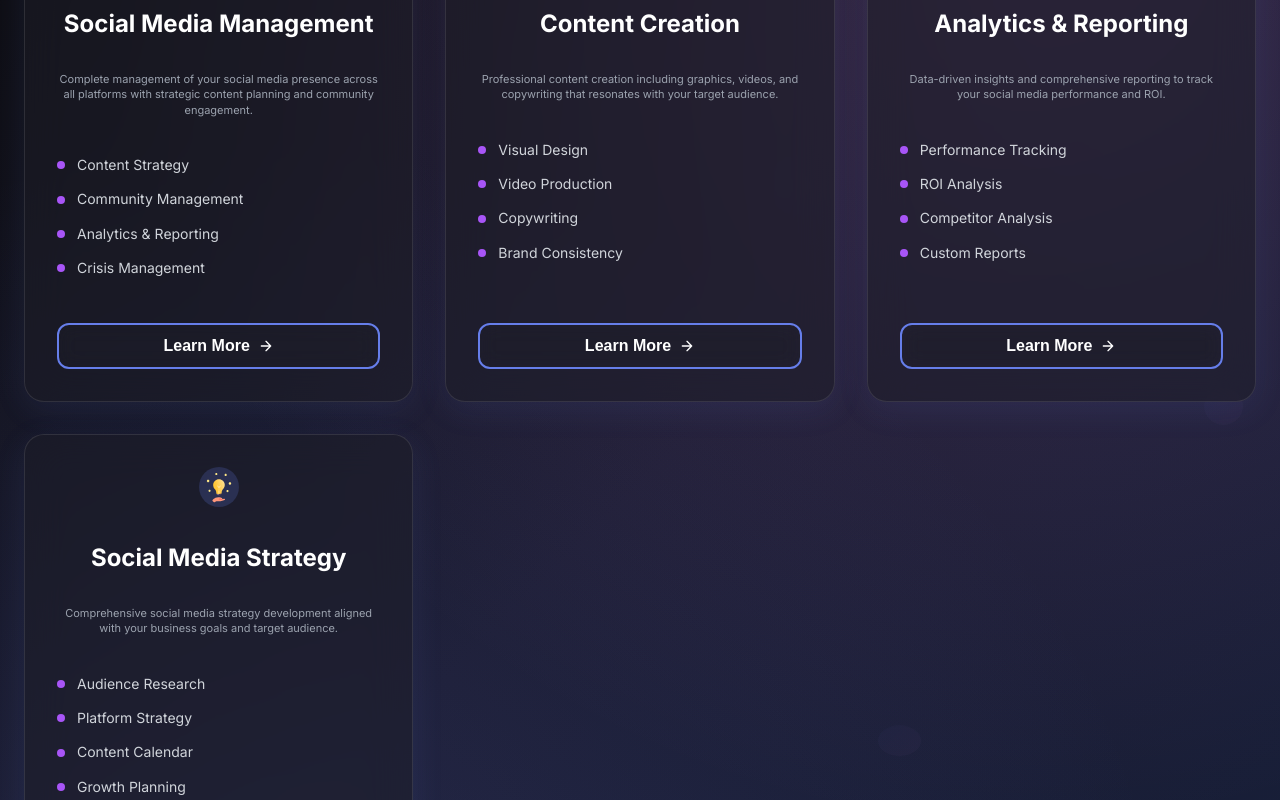
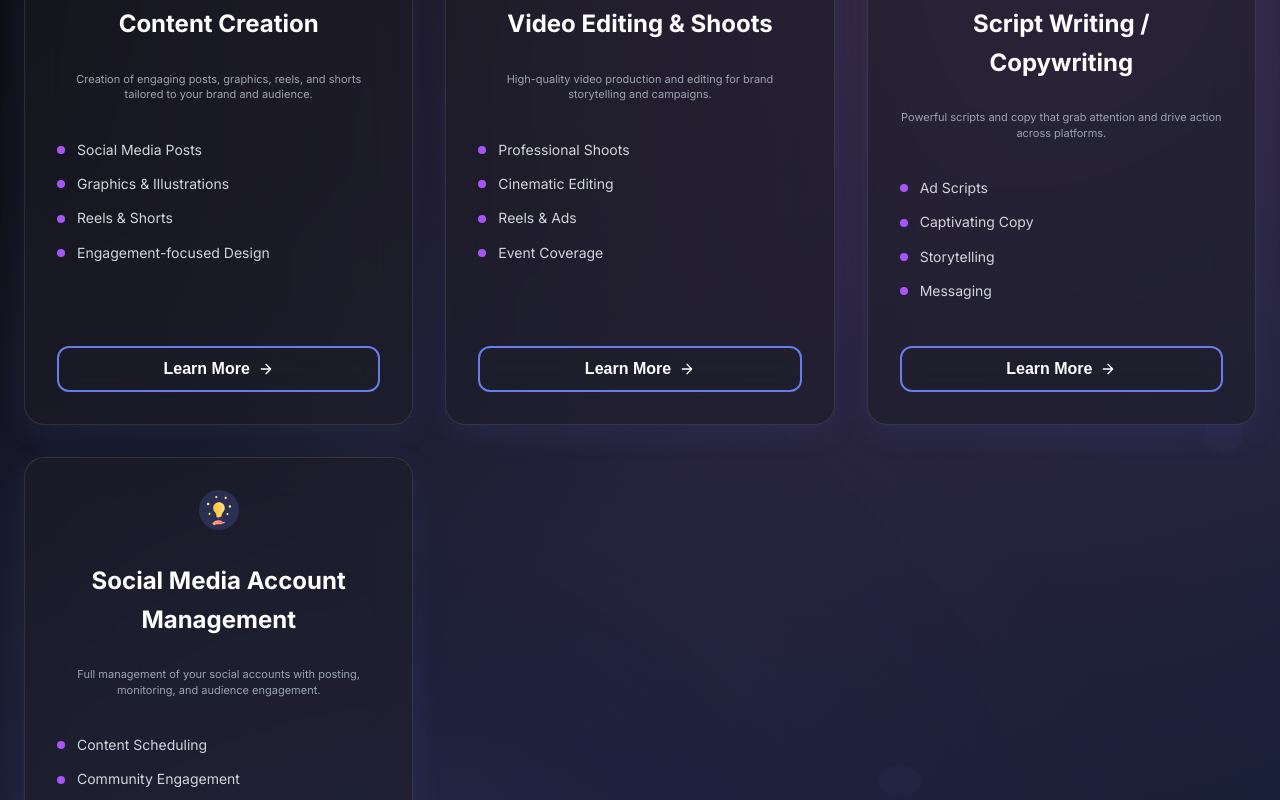
Before and after one commit to vatsal594/SocialZeal, a React (Vite) app: page / in a window 1280 px wide. Shown: the part 1380-2180 px from the top of the page. Built offline with nearby package versions, Linux system fonts and the light colour scheme.

Commit message:
Contact,Portfolio,Services,Testimonials All Updated

```diff
--- a/src/components/Contact.jsx
+++ b/src/components/Contact.jsx
@@ -17,6 +17,7 @@ import {
   Sparkles,
   ChevronRight,
   Loader2,
+  TrendingUp,
 } from "lucide-react";
 import "./Contact.css";
 
@@ -123,31 +124,41 @@ const Contact = () => {
     {
       name: "Social Media",
       icon: Megaphone,
-      description: "Complete management of your social presence",
+      description: "End-to-end management of your social media presence",
     },
     {
       name: "Content Creation",
       icon: Palette,
-      description: "Engaging content tailored to your brand",
+      description: "High-quality posts, graphics, and creative brand content",
     },
     {
-      name: "Paid Ads",
+      name: "Video Editing",
       icon: BarChart3,
-      description: "Strategic ad campaigns for maximum ROI",
+      description: "Professional editing for ads, reels, and brand videos",
     },
     {
-      name: "Analytics",
+      name: "Analytics & Reporting",
+      icon: TrendingUp,
+      description: "Data-driven insights to track and optimize performance",
+    },
+    {
+      name: "Brand Strategy",
+      icon: Sparkles,
+      description: "Comprehensive strategy to strengthen brand identity",
+    },
+    {
+      name: "Other's",
       icon: Target,
-      description: "Data-driven insights for your strategy",
+      description: "Custom solutions tailored to your unique business needs",
     },
   ];
 
   const budgets = [
-    "$500 - $1,000",
-    "$1,000 - $2,500",
-    "$2,500 - $5,000",
-    "$5,000 - $10,000",
-    "$10,000+",
+    "₹1,000 - ₹5,000  ($12 - $60)",
+    "₹5,000 - ₹10,000  ($60 - $120)",
+    "₹10,000 - ₹25,000  ($120 - $300)",
+    "₹25,000 - ₹50,000  ($300 - $600)",
+    "₹50,000+  ($600+)",
   ];
 
   const timelines = [
@@ -356,7 +367,7 @@ const Contact = () => {
                         </div>
 
                         <div className="contact-form-group">
-                          <label className="contact-form-label">Company</label>
+                          <label className="contact-form-label">Company / Brand</label>
                           <input
                             type="text"
                             name="company"
--- a/src/components/Portfolio.css
+++ b/src/components/Portfolio.css
@@ -187,22 +187,28 @@
   color: white;
 }
 
-.sort-container {
-  position: relative;
-}
-
 .sort-select {
-  background: rgba(255, 255, 255, 0.05);
-  border: 1px solid rgba(255, 255, 255, 0.1);
-  border-radius: 100px;
-  padding: 0.5rem 1rem;
+  background: linear-gradient(135deg, #6366f1 0%, #8b5cf6 100%);
+  border: none;
+  border-radius: 0.75rem;
+  padding: 0.6rem 2.5rem 0.6rem 1rem;
   color: white;
   font-size: 0.9rem;
-  backdrop-filter: blur(10px);
+  font-weight: 500;
   cursor: pointer;
   outline: none;
   appearance: none;
-  padding-right: 2.5rem;
+  box-shadow: 0 4px 12px rgba(99, 102, 241, 0.3);
+  transition: all 0.2s ease;
+}
+
+.sort-select:hover {
+  box-shadow: 0 6px 16px rgba(139, 92, 246, 0.4);
+  transform: translateY(-1px);
+}
+
+.sort-select:focus {
+  box-shadow: 0 0 0 2px rgba(139, 92, 246, 0.6);
 }
 
 .sort-container::after {
@@ -211,9 +217,15 @@
   right: 1rem;
   top: 50%;
   transform: translateY(-50%);
-  color: #9ca3af;
-  font-size: 0.7rem;
+  color: white;
+  font-size: 0.75rem;
   pointer-events: none;
+}
+.sort-select option {
+  background: #1e1e2f; /* dark background */
+  color: #ffffff; /* white text */
+  border-radius: 0.5rem;
+  padding: 0.4rem 0.8rem;
 }
 
 .portfolio-filters {
@@ -298,8 +310,8 @@
 }
 
 .portfolio-card.featured {
-  border-color: rgba(255, 215, 0, 0.3);
-  box-shadow: 0 8px 32px rgba(255, 215, 0, 0.2);
+  border-color: rgba(139, 92, 246, 0.4); /* purple border */
+  box-shadow: 0 8px 32px rgba(99, 102, 241, 0.25); /* indigo glow */
 }
 
 .portfolio-card:hover {
@@ -317,13 +329,13 @@
   align-items: center;
   gap: 0.25rem;
   padding: 0.35rem 0.75rem;
-  background: linear-gradient(135deg, #ffd700 0%, #ffa500 100%);
-  color: #000;
+  background: linear-gradient(135deg, #8b5cf6 0%, #6366f1 100%);
+  color: #fff;
   border-radius: 100px;
   font-size: 0.7rem;
   font-weight: 600;
   z-index: 2;
-  box-shadow: 0 4px 12px rgba(255, 215, 0, 0.3);
+  box-shadow: 0 4px 12px rgba(99, 102, 241, 0.3);
 }
 
 .card-image-container {
--- a/src/components/Portfolio.jsx
+++ b/src/components/Portfolio.jsx
@@ -45,8 +45,8 @@ const Portfolio = () => {
   const projects = [
     {
       id: 1,
-      category: "social",
-      title: "TechStart Social Media Campaign",
+      category: "Social",
+      title: "Corporate Shoot",
       description:
         "Complete social media transformation for a tech startup, resulting in 300% follower growth and increased engagement across all platforms. We implemented a comprehensive content strategy with A/B testing and data-driven optimizations.",
       image:
--- a/src/components/Services.jsx
+++ b/src/components/Services.jsx
@@ -19,17 +19,17 @@ const Services = () => {
       icon: (
         <Lottie animationData={socialAnim} loop={true} style={{ height: 48 }} />
       ),
-      title: "Social Media Management",
+      title: "Content Creation",
       description:
-        "Complete management of your social media presence across all platforms with strategic content planning and community engagement.",
+        "Creation of engaging posts, graphics, reels, and shorts tailored to your brand and audience.",
       features: [
-        "Content Strategy",
-        "Community Management",
-        "Analytics & Reporting",
-        "Crisis Management",
+        "Social Media Posts",
+        "Graphics & Illustrations",
+        "Reels & Shorts",
+        "Engagement-focused Design",
       ],
-      color: "from-pink-500 to-purple-500",
-      gradient: "linear-gradient(135deg, #ec4899 0%, #8b5cf6 100%)",
+      color: "from-blue-500 to-purple-500",
+      gradient: "linear-gradient(135deg, #3b82f6 0%, #8b5cf6 100%)",
     },
     {
       icon: (
@@ -39,17 +39,17 @@ const Services = () => {
           style={{ height: 48 }}
         />
       ),
-      title: "Content Creation",
+      title: "Video Editing & Shoots",
       description:
-        "Professional content creation including graphics, videos, and copywriting that resonates with your target audience.",
+        "High-quality video production and editing for brand storytelling and campaigns.",
       features: [
-        "Visual Design",
-        "Video Production",
-        "Copywriting",
-        "Brand Consistency",
+        "Professional Shoots",
+        "Cinematic Editing",
+        "Reels & Ads",
+        "Event Coverage",
       ],
-      color: "from-blue-500 to-cyan-500",
-      gradient: "linear-gradient(135deg, #3b82f6 0%, #06b6d4 100%)",
+      color: "from-cyan-500 to-blue-500",
+      gradient: "linear-gradient(135deg, #06b6d4 0%, #3b82f6 100%)",
     },
     {
       icon: (
@@ -59,17 +59,12 @@ const Services = () => {
           style={{ height: 48 }}
         />
       ),
-      title: "Analytics & Reporting",
+      title: "Script Writing / Copywriting",
       description:
-        "Data-driven insights and comprehensive reporting to track your social media performance and ROI.",
-      features: [
-        "Performance Tracking",
-        "ROI Analysis",
-        "Competitor Analysis",
-        "Custom Reports",
-      ],
-      color: "from-green-500 to-emerald-500",
-      gradient: "linear-gradient(135deg, #10b981 0%, #059669 100%)",
+        "Powerful scripts and copy that grab attention and drive action across platforms.",
+      features: ["Ad Scripts", "Captivating Copy", "Storytelling", "Messaging"],
+      color: "from-indigo-500 to-purple-500",
+      gradient: "linear-gradient(135deg, #4f46e5 0%, #7c3aed 100%)",
     },
 
     {
@@ -80,17 +75,17 @@ const Services = () => {
           style={{ height: 48 }}
         />
       ),
-      title: "Social Media Strategy",
+      title: "Social Media Account Management",
       description:
-        "Comprehensive social media strategy development aligned with your business goals and target audience.",
+        "Full management of your social accounts with posting, monitoring, and audience engagement.",
       features: [
-        "Audience Research",
-        "Platform Strategy",
-        "Content Calendar",
-        "Growth Planning",
+        "Content Scheduling",
+        "Community Engagement",
+        "Performance Tracking",
+        "Growth Strategy",
       ],
-      color: "from-yellow-500 to-orange-500",
-      gradient: "linear-gradient(135deg, #eab308 0%, #f97316 100%)",
+      color: "from-purple-500 to-cyan-500",
+      gradient: "linear-gradient(135deg, #8b5cf6 0%, #3b82f6 100%)",
     },
   ];
 
--- a/src/components/Testimonials.jsx
+++ b/src/components/Testimonials.jsx
@@ -32,7 +32,7 @@ const Testimonials = () => {
       position: "CEO, TechStart",
       company: "TechStart Inc.",
       avatar:
-        "https://images.unsplash.com/photo-1494790108755-2616b612b786?ixlib=rb-4.0.3&auto=format&fit=crop&w=400&q=80",
+        "https://images.unsplash.com/photo-1534528741775-53994a69daeb?q=80&w=1964&auto=format&fit=crop&ixlib=rb-4.1.0&ixid=M3wxMjA3fDB8MHxwaG90by1wYWdlfHx8fGVufDB8fHx8fA%3D%3D",
       rating: 5,
       text: "SocialZeal transformed our social media presence completely. We saw a 300% increase in followers and 5x more engagement. Their strategic approach and creative content have been game-changing for our brand.",
       stats: { followers: "+300%", engagement: "+500%", reach: "+400%" },
```
Also changed, not shown: src/components/Contact.css (+80 -0 lines).
